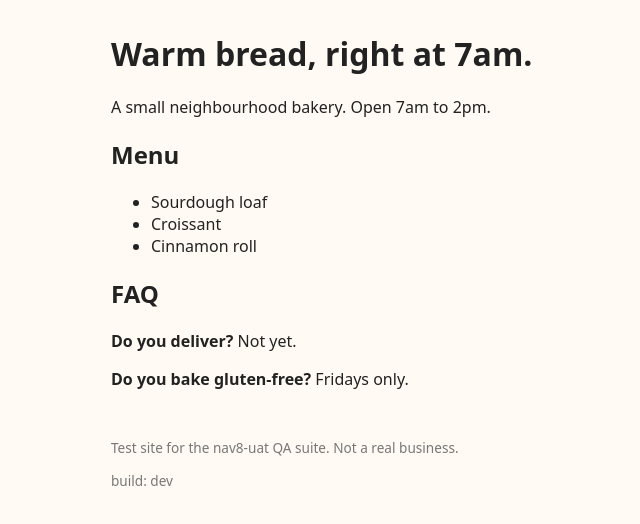
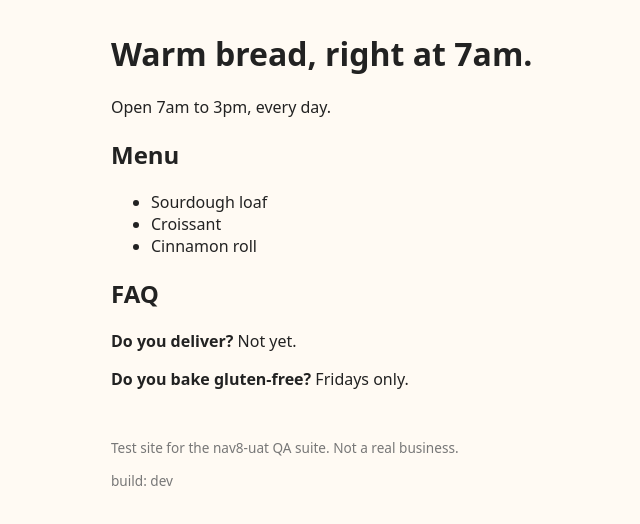
Before and after one commit to tamirlavystudio/nav8-uat-sandbox-site, a website: page site/index.html in a window 1280 px wide. Shown: the whole page, without its empty margins (209-849 px from the left). Drawn offline with Linux system fonts and the light colour scheme.

Commit message:
Tagline: open 7am to 3pm, every day

```diff
--- a/site/index.html
+++ b/site/index.html
@@ -10,7 +10,7 @@
 <body>
   <header>
     <h1 id="headline">Warm bread, right at 7am.</h1>
-    <p id="tagline">A small neighbourhood bakery. Open 7am to 2pm.</p>
+    <p id="tagline">Open 7am to 3pm, every day.</p>
   </header>
   <main>
     <section id="menu">
```
